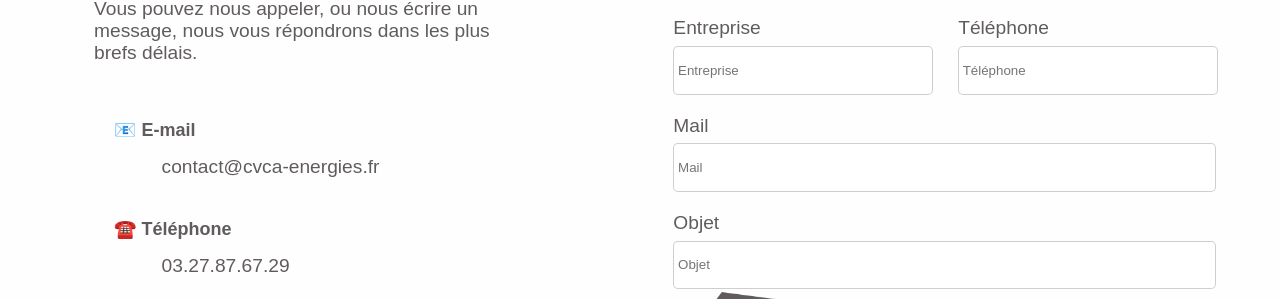
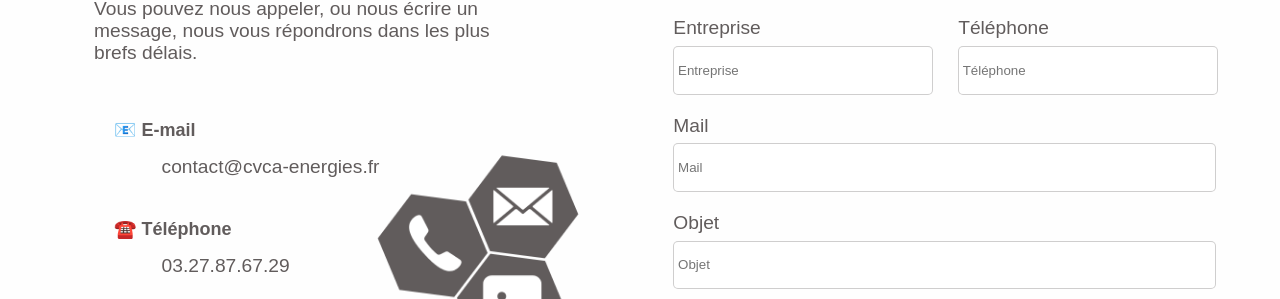
Before and after one commit to nathanckt/Site-CVCA-Energies, a plain HTML site: page pages/contact.html in a window 1280 px wide. Shown: the part 584-883 px from the top of the page. Drawn offline with Linux system fonts and the light colour scheme; files whose address does not match are found by name.

Commit message:
Update contact.css

```diff
--- a/style/contact.css
+++ b/style/contact.css
@@ -103,10 +103,10 @@ h2{
  }
 
  .contact-direct img {
-    width: 20em;
+    width: 15em;
     position: absolute;
-    top: 850px;
-    left: 530px;
+    top: 90%;
+    left: 28%;
  }
 
  .contact-direct p{
```
